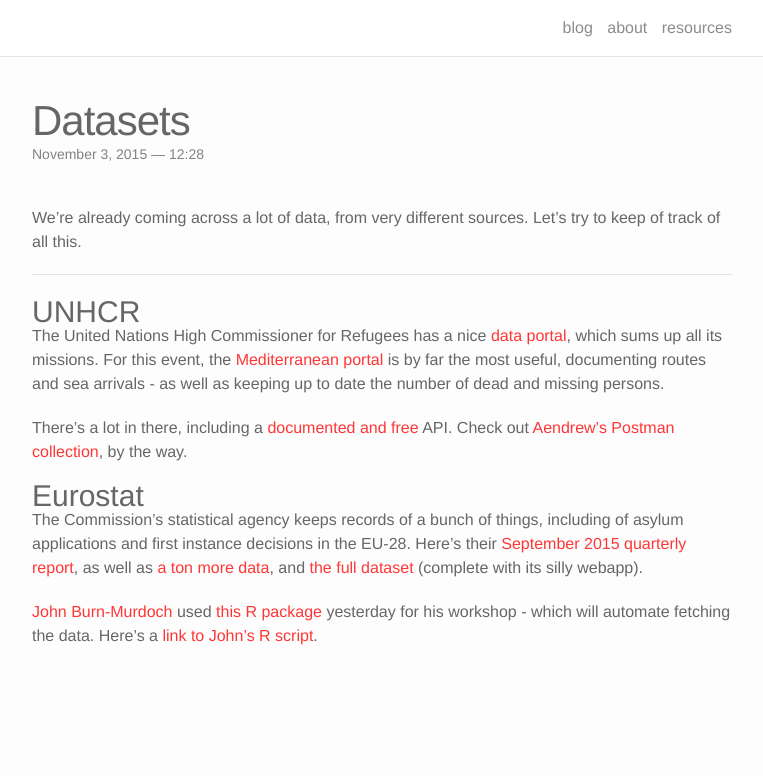
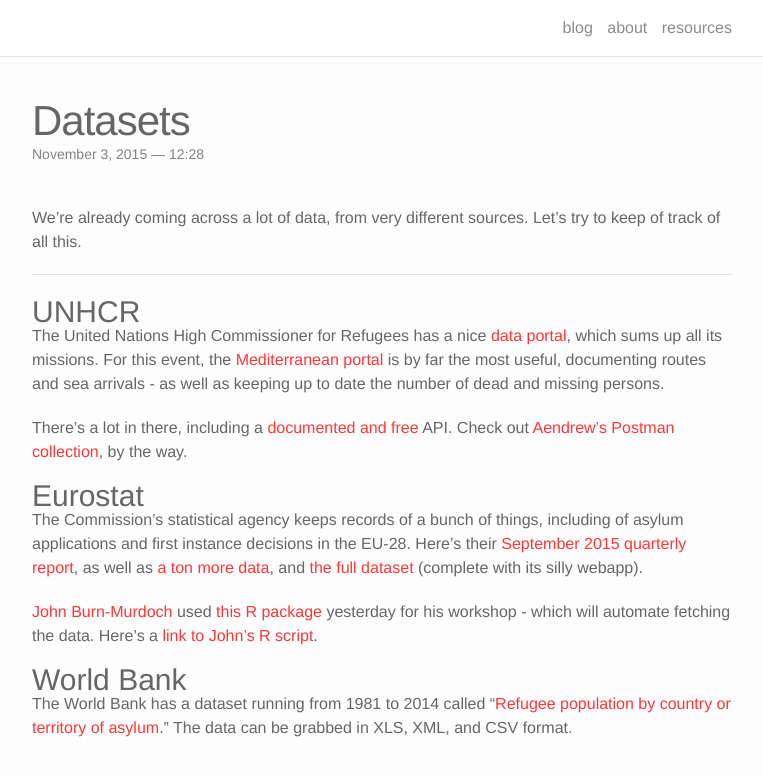
Before and after one commit to BBC-News-Labs/19million, a Jekyll site: the page built from _resources/datasets.md, in a window 1280 px wide. Shown: the top 776 px of the page, without its empty margins (258-1021 px from the left). Built offline with Jekyll 4.4.1, drawn with Linux system fonts in a browser that asks for light colours; nearby versions of some CDN libraries.

Commit message:
Add link to World Bank dataset

```diff
--- a/_resources/datasets.md
+++ b/_resources/datasets.md
@@ -19,3 +19,7 @@
 The Commission's statistical agency keeps records of a bunch of things, including of asylum applications and first instance decisions in the EU-28. Here's their [September 2015 quarterly report](http://ec.europa.eu/eurostat/statistics-explained/index.php/Asylum_quarterly_report), as well as [a ton more data](http://ec.europa.eu/eurostat/statistics-explained/index.php/Asylum_quarterly_report#Further_Eurostat_information), and [the full dataset](http://appsso.eurostat.ec.europa.eu/nui/show.do) (complete with its silly webapp).
 
 [John Burn-Murdoch](https://twitter.com/jburnmurdoch) used [this R package](https://cran.r-project.org/web/packages/SmarterPoland/SmarterPoland.pdf) yesterday for his workshop - which will automate fetching the data. Here's a [link to John's R script](https://gist.github.com/johnburnmurdoch/5424442fd49d67f6672e).
+
+### World Bank
+
+The World Bank has a dataset running from 1981 to 2014 called "[Refugee population by country or territory of asylum](http://data.worldbank.org/indicator/SM.POP.REFG)." The data can be grabbed in XLS, XML, and CSV format.
```
